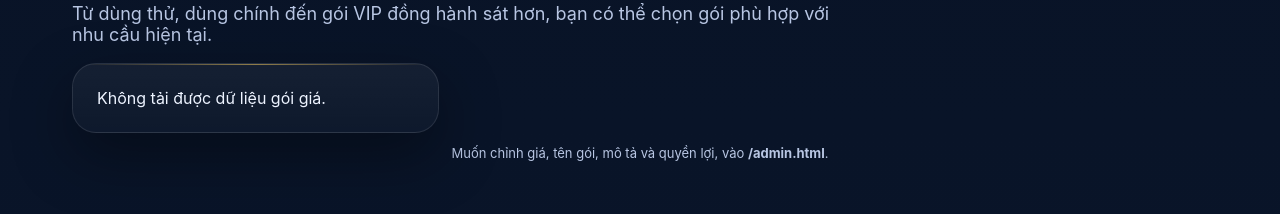
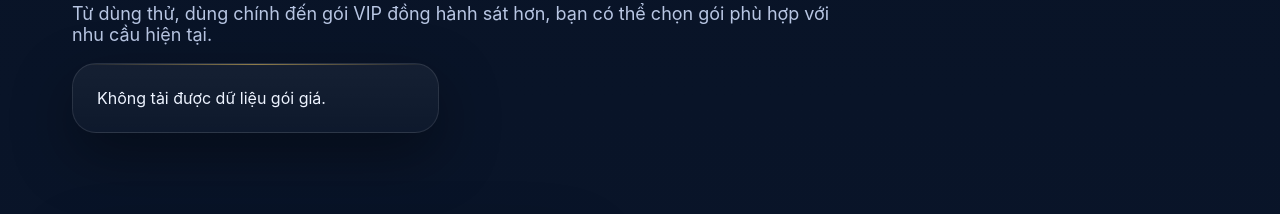
Before and after one commit to khanhforexgold-cloud/ARTMISBOT, a website: page public/index.html in a window 1280 px wide. Shown: the part 1748-1962 px from the top of the page. Drawn offline with Linux system fonts and the light colour scheme; no server answers.

Commit message:
Update index.html

```diff
--- a/public/index.html
+++ b/public/index.html
@@ -435,7 +435,7 @@
         <p class="desc">Từ dùng thử, dùng chính đến gói VIP đồng hành sát hơn, bạn có thể chọn gói phù hợp với nhu cầu hiện tại.</p>
       </div>
       <div class="pricing" id="packageGrid"></div>
-      <p class="admin-tip">Muốn chỉnh giá, tên gói, mô tả và quyền lợi, vào <strong>/admin.html</strong>.</p>
+
     </div>
   </section>
 
```
